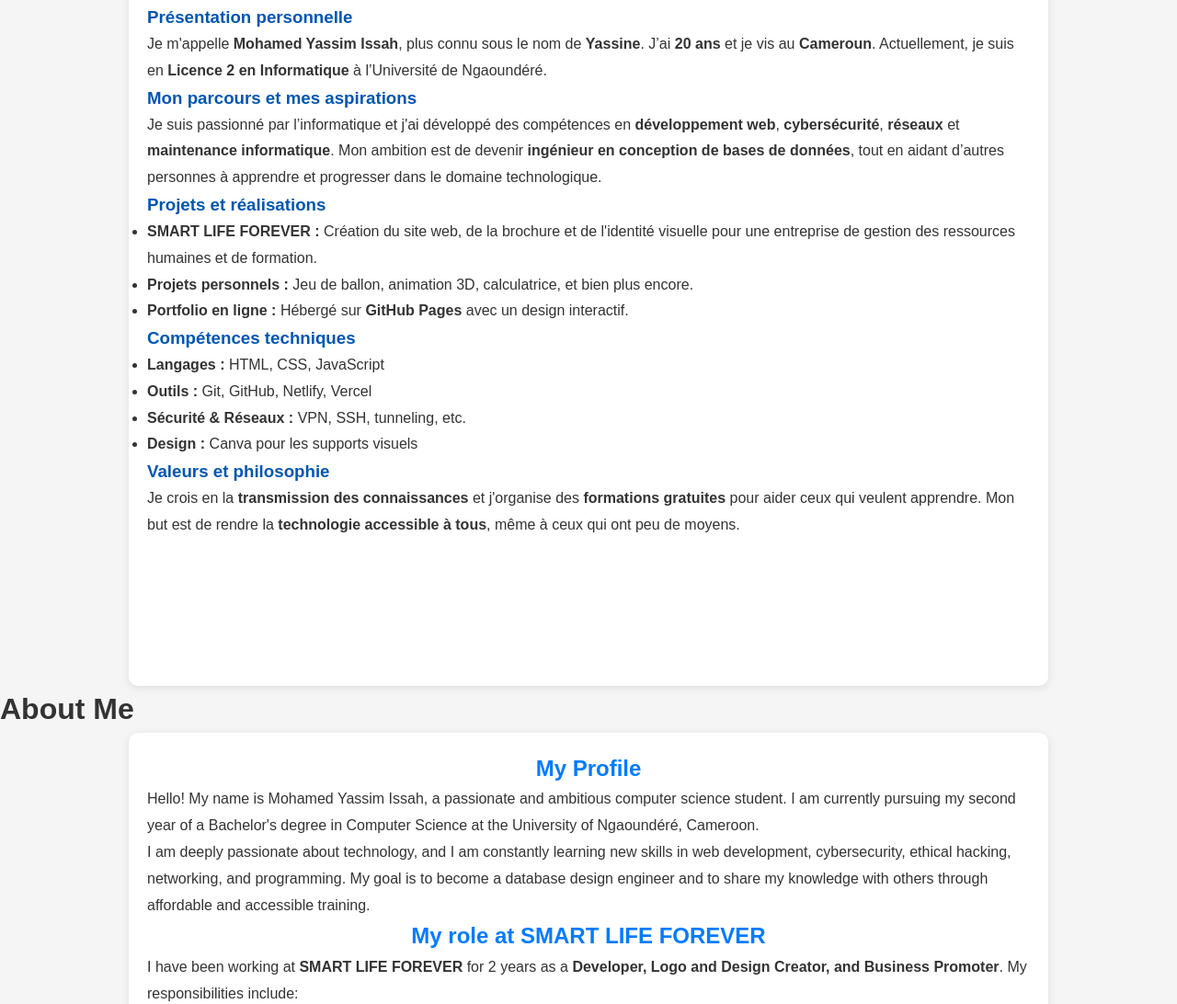
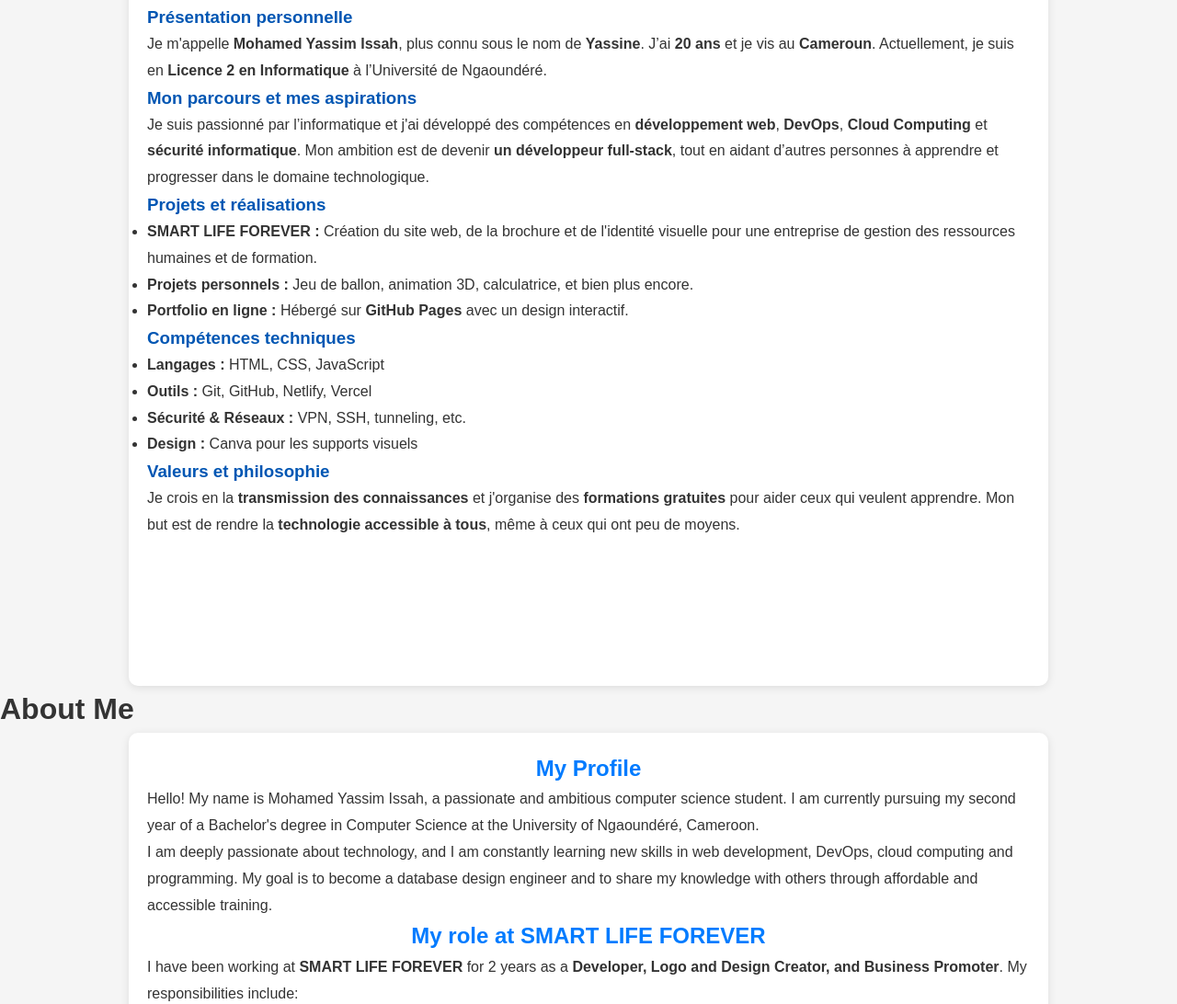
Before and after one commit to SmartLifeForever/My-portfolio-, a plain HTML site: page about.html in a window 1280 px wide. Shown: the part 201-1293 px from the top of the page at 92% size. Drawn offline with Linux system fonts and the light colour scheme.

Commit message:
Update about.html

```diff
--- a/about.html
+++ b/about.html
@@ -167,7 +167,7 @@
 
     <h3>Mon parcours et mes aspirations</h3>
 
-    <p>Je suis passionné par l’informatique et j'ai développé des compétences en <strong>développement web</strong>, <strong>cybersécurité</strong>, <strong>réseaux</strong> et <strong>maintenance informatique</strong>. Mon ambition est de devenir <strong>ingénieur en conception de bases de données</strong>, tout en aidant d’autres personnes à apprendre et progresser dans le domaine technologique.</p>
+    <p>Je suis passionné par l’informatique et j'ai développé des compétences en <strong>développement web</strong>, <strong>DevOps</strong>, <strong>Cloud Computing</strong> et <strong>sécurité informatique</strong>. Mon ambition est de devenir <strong>un développeur full-stack</strong>, tout en aidant d’autres personnes à apprendre et progresser dans le domaine technologique.</p>
 
     <h3>Projets et réalisations</h3>
 
@@ -212,7 +212,7 @@
 
         I am currently pursuing my second year of a Bachelor's degree in Computer Science at the University of Ngaoundéré, Cameroon. </p>
 
-        <p>I am deeply passionate about technology, and I am constantly learning new skills in web development, cybersecurity, ethical hacking, networking, and programming.
+        <p>I am deeply passionate about technology, and I am constantly learning new skills in web development, DevOps, cloud computing and programming.
 
         My goal is to become a database design engineer and to share my knowledge with others through affordable and accessible training.</p>
 
```
